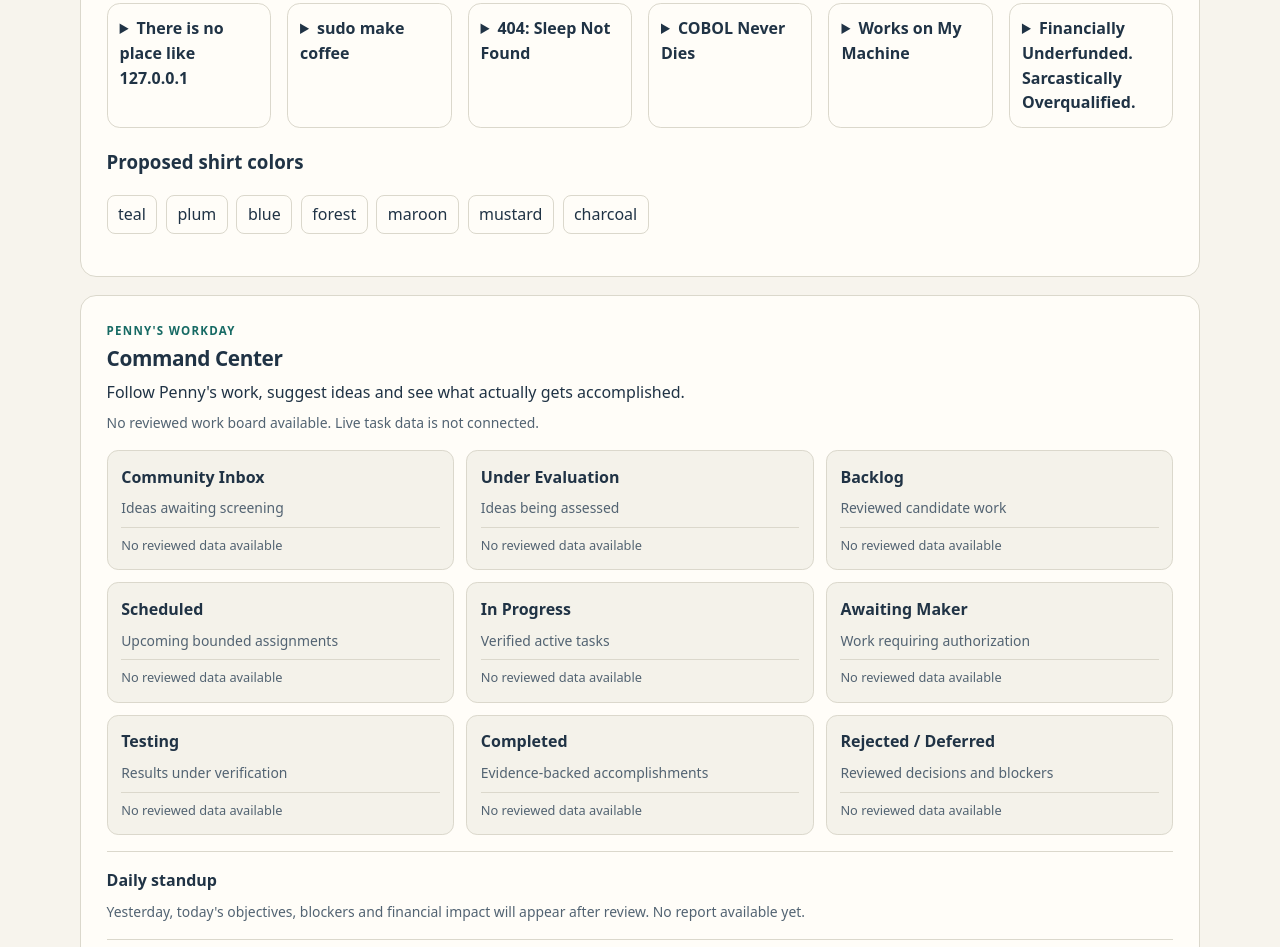
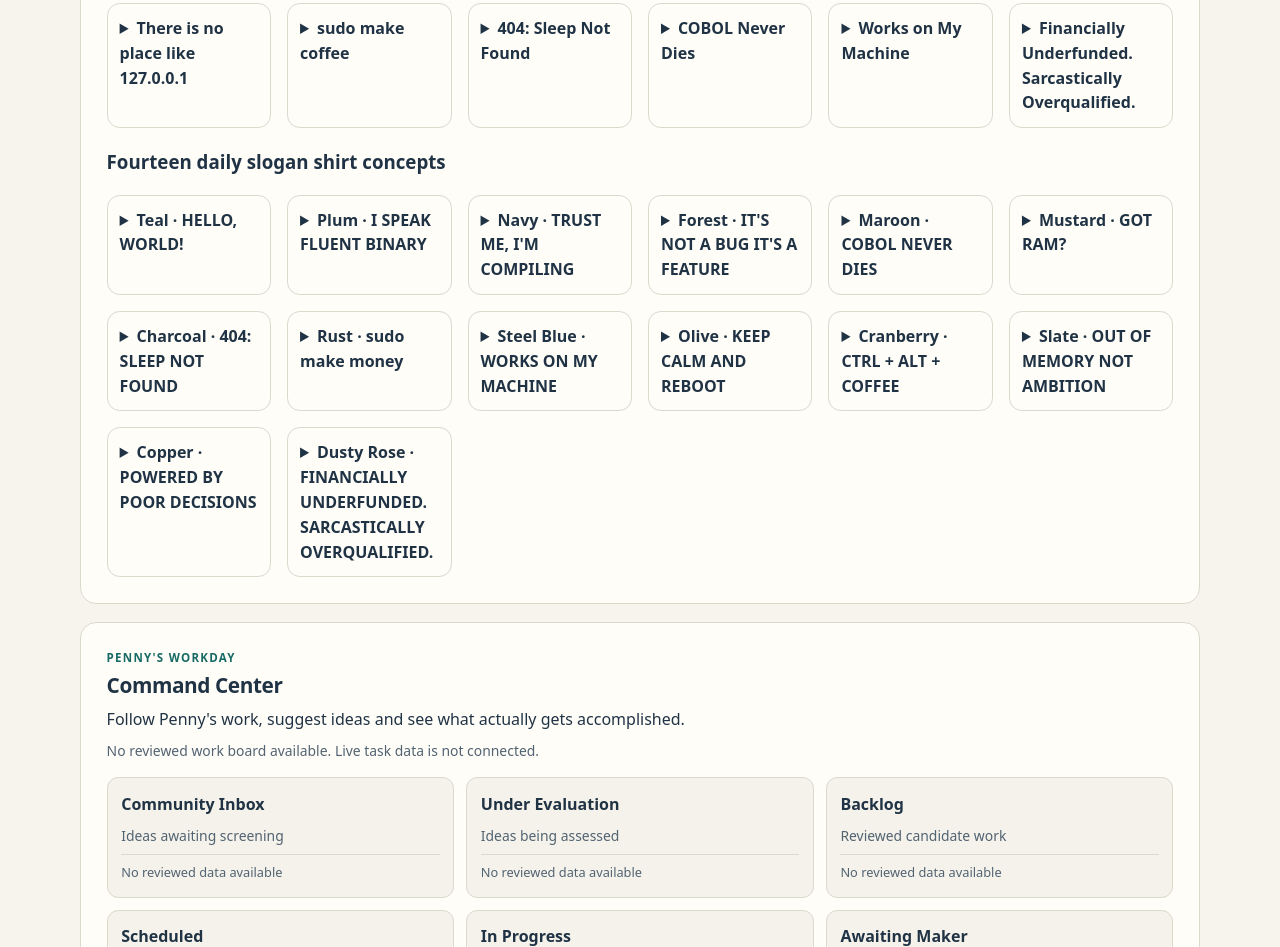
Before and after one commit to cbw29512/projectpenny, a plain HTML site: page website/index.html in a window 1280 px wide. Shown: the part 1037-1984 px from the top of the page. Drawn offline with Linux system fonts and the light colour scheme.

Commit message:
Add fourteen versioned Penny slogan shirts and full rotation coverage

```diff
--- a/website/assets/scene/office-collection-render.mjs
+++ b/website/assets/scene/office-collection-render.mjs
@@ -28,10 +28,27 @@ function boot() {
     return details;
   });
   const colors = SHIRTS.map(shirt => {
-    const item = document.createElement("li");
-    item.dataset.designId = shirt.id;
-    item.textContent = shirt.color;
-    return item;
+    const details = document.createElement("details");
+    details.dataset.designId = shirt.id;
+    const summary = document.createElement("summary");
+    summary.textContent = shirt.name + " · " + shirt.phrase;
+    const picture = document.createElement("div");
+    picture.classList.add("shirt-concept", shirt.color);
+    picture.setAttribute("aria-hidden", "true");
+    const print = document.createElement("div");
+    for (const line of shirt.lines) {
+      const span = document.createElement("span");
+      span.textContent = line;
+      print.append(span);
+    }
+    const credit = document.createElement("small");
+    credit.textContent = "PROJECT PENNY";
+    print.append(credit);
+    picture.append(print);
+    const text = document.createElement("p");
+    text.textContent = "Concept only — not available for purchase.";
+    details.append(summary, picture, text);
+    return details;
   });
   grid.replaceChildren(...cards);
   palette.replaceChildren(...colors);
--- a/website/assets/scene/office-collection.css
+++ b/website/assets/scene/office-collection.css
@@ -11,3 +11,26 @@
 .mug-concept small { margin-top:.6rem; font:.65rem/1.2 sans-serif; letter-spacing:.04em; }
 .collection-palette { display:flex; flex-wrap:wrap; gap:.55rem; padding:0; list-style:none; }
 .collection-palette li { border:1px solid var(--line); border-radius:.5rem; padding:.4rem .65rem; }
+
+/* Enlarged shirt inspector uses static color classes, not model-provided styles. */
+.shirt-concept {
+  width:100%; max-width:240px; aspect-ratio:1.12; margin:.75rem auto;
+  display:grid; place-items:center; text-align:center; background:#429285;
+  color:#132c28; clip-path:polygon(32% 3%,42% 11%,58% 11%,68% 3%,98% 22%,85% 46%,73% 39%,73% 98%,27% 98%,27% 39%,15% 46%,2% 22%);
+}
+.shirt-concept > div { width:44%; display:grid; gap:.18rem; font:700 clamp(.58rem,1.6vw,.78rem)/1.18 monospace; overflow-wrap:anywhere; }
+.shirt-concept small { margin-top:.5rem; font:.52rem/1.15 sans-serif; }
+.shirt-concept.teal { background:#429285; color:#132c28; }
+.shirt-concept.plum { background:#805477; color:#ffffff; }
+.shirt-concept.navy { background:#263e60; color:#ffffff; }
+.shirt-concept.forest { background:#41634b; color:#ffffff; }
+.shirt-concept.maroon { background:#803f4a; color:#ffffff; }
+.shirt-concept.mustard { background:#d1ac48; color:#252525; }
+.shirt-concept.charcoal { background:#42464d; color:#ffffff; }
+.shirt-concept.rust { background:#a35434; color:#ffffff; }
+.shirt-concept.steel-blue { background:#517b96; color:#101d25; }
+.shirt-concept.olive { background:#777c41; color:#10150d; }
+.shirt-concept.cranberry { background:#a33454; color:#ffffff; }
+.shirt-concept.slate { background:#616c80; color:#ffffff; }
+.shirt-concept.copper { background:#ad744c; color:#201409; }
+.shirt-concept.dusty-rose { background:#c58c9d; color:#392333; }
--- a/website/assets/scene/office-collection.mjs
+++ b/website/assets/scene/office-collection.mjs
@@ -1,5 +1,5 @@
 // Fixed development concepts only; no purchase, ownership or publication authority.
-export const COLLECTION_VERSION = "office-concept-v1";
+export const COLLECTION_VERSION = "office-concept-v2";
 export const MUGS = Object.freeze([
   {
     "id": "mug-localhost-v1",
@@ -59,36 +59,8 @@ export const MUGS = Object.freeze([
     "color": "sand"
   }
 ].map(m => Object.freeze({...m,lines:Object.freeze(m.lines)})));
-export const SHIRTS = Object.freeze([
-  {
-    "id": "shirt-teal-v1",
-    "color": "teal"
-  },
-  {
-    "id": "shirt-plum-v1",
-    "color": "plum"
-  },
-  {
-    "id": "shirt-blue-v1",
-    "color": "blue"
-  },
-  {
-    "id": "shirt-forest-v1",
-    "color": "forest"
-  },
-  {
-    "id": "shirt-maroon-v1",
-    "color": "maroon"
-  },
-  {
-    "id": "shirt-mustard-v1",
-    "color": "mustard"
-  },
-  {
-    "id": "shirt-charcoal-v1",
-    "color": "charcoal"
-  }
-].map(Object.freeze));
+export { SHIRTS } from "./office-shirts.mjs";
+import { SHIRTS } from "./office-shirts.mjs";
 
 // Accept a trusted calendar date, not a browser clock. Date arithmetic uses
 // UTC only as a stable civil-day index; timezone resolution happens upstream.
--- /dev/null
+++ b/website/assets/scene/office-shirts.mjs
@@ -0,0 +1,17 @@
+// Versioned slogan designs. Older color-only IDs are not silently repurposed.
+export const SHIRTS = Object.freeze([
+  {id:"shirt-teal-slogan-v1",color:"teal",name:"Teal",lines:["HELLO,","WORLD!"]},
+  {id:"shirt-plum-slogan-v1",color:"plum",name:"Plum",lines:["I SPEAK","FLUENT BINARY"]},
+  {id:"shirt-navy-slogan-v1",color:"navy",name:"Navy",lines:["TRUST ME,","I'M COMPILING"]},
+  {id:"shirt-forest-slogan-v1",color:"forest",name:"Forest",lines:["IT'S NOT A BUG","IT'S A FEATURE"]},
+  {id:"shirt-maroon-slogan-v1",color:"maroon",name:"Maroon",lines:["COBOL","NEVER DIES"]},
+  {id:"shirt-mustard-slogan-v1",color:"mustard",name:"Mustard",lines:["GOT RAM?"]},
+  {id:"shirt-charcoal-slogan-v1",color:"charcoal",name:"Charcoal",lines:["404:","SLEEP NOT FOUND"]},
+  {id:"shirt-rust-slogan-v1",color:"rust",name:"Rust",lines:["sudo","make money"]},
+  {id:"shirt-steel-blue-slogan-v1",color:"steel-blue",name:"Steel Blue",lines:["WORKS ON","MY MACHINE"]},
+  {id:"shirt-olive-slogan-v1",color:"olive",name:"Olive",lines:["KEEP CALM","AND REBOOT"]},
+  {id:"shirt-cranberry-slogan-v1",color:"cranberry",name:"Cranberry",lines:["CTRL + ALT","+ COFFEE"]},
+  {id:"shirt-slate-slogan-v1",color:"slate",name:"Slate",lines:["OUT OF MEMORY","NOT AMBITION"]},
+  {id:"shirt-copper-slogan-v1",color:"copper",name:"Copper",lines:["POWERED BY","POOR DECISIONS"]},
+  {id:"shirt-dusty-rose-slogan-v1",color:"dusty-rose",name:"Dusty Rose",lines:["FINANCIALLY","UNDERFUNDED.","SARCASTICALLY","OVERQUALIFIED."]}
+].map(s => Object.freeze({...s, phrase:s.lines.join(" "),lines:Object.freeze(s.lines)})));
--- a/website/index.html
+++ b/website/index.html
@@ -87,8 +87,8 @@
       <p id="collection-notice" class="small" role="status">Development concepts only. Not for sale.</p>
       <h3>Proposed mug designs</h3>
       <div id="collection-mugs" class="collection-grid"></div>
-      <h3>Proposed shirt colors</h3>
-      <ul id="collection-shirts" class="collection-palette"></ul>
+      <h3>Fourteen daily slogan shirt concepts</h3>
+      <div id="collection-shirts" class="collection-grid"></div>
       <noscript><p>Enable JavaScript to inspect the design concepts. No purchases are available.</p></noscript>
     </section>
     <section id="command-center" class="panel board" aria-labelledby="board-title">
```
Also changed, not shown: tests/web/office-collection.test.mjs (+18 -0 lines), 1 other file.
